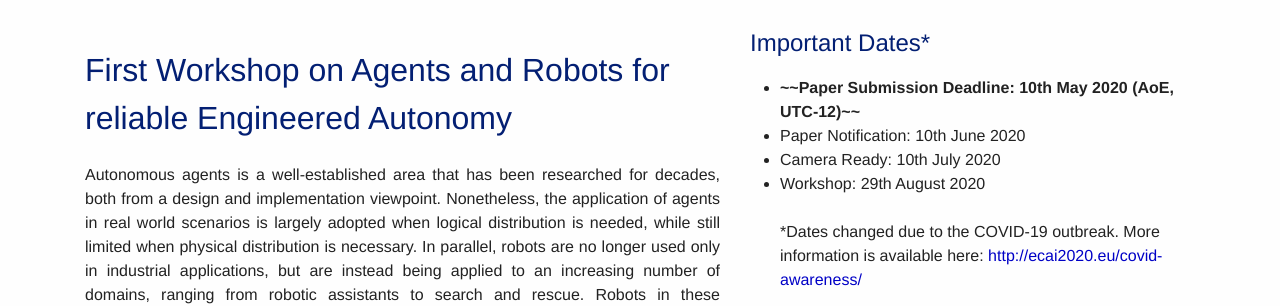
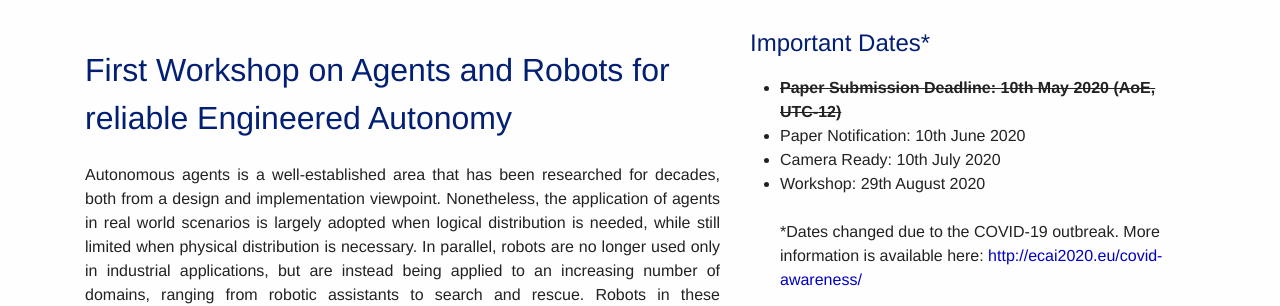
Before and after one commit to area2020/area2020.github.io, a Jekyll site: the page built from index.md, in a window 1280 px wide. Shown: the part 170-476 px from the top of the page. Built offline with Jekyll 4.4.1, drawn with Linux system fonts in a browser that asks for light colours; nearby versions of some CDN libraries.

```diff
--- a/index.md
+++ b/index.md
@@ -149,7 +149,7 @@ We will evaluate applying for a special issue on a Journal (to be selected) wher
 
 <ul>
 <!--<li><b>Abstract Submission (optional): 3rd May 2020</b></li>-->
-<li><b>~~Paper Submission Deadline: 10th May 2020 (AoE, UTC-12)~~</b></li>
+<li><b><s>Paper Submission Deadline: 10th May 2020 (AoE, UTC-12)</s></b></li>
 <li>Paper Notification: 10th June 2020</li>
 <li>Camera Ready: 10th July 2020</li>
 <li>Workshop: 29th August 2020</li>
```
